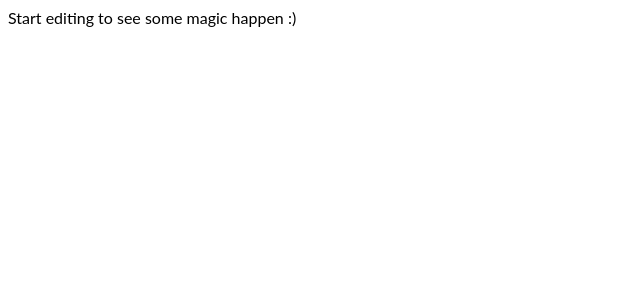
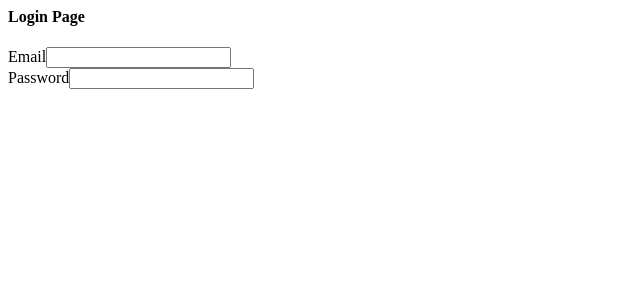
Before and after one commit to hamza-talba/angular-ivy-jwaa2r, an Angular app: page / in a window 1280 px wide. Shown: the top 300 px of the page, without its empty margins (0-640 px from the left). Built offline with nearby package versions, Linux system fonts and the light colour scheme.

Commit message:
1 file modified

```diff
--- a/src/app/app.component.html
+++ b/src/app/app.component.html
@@ -1 +1,28 @@
-<p>Start editing to see some magic happen :)</p>
+<div class="container">
+  <div class="row">
+  <div class="col-sm-12 col-md-6">
+  <div class="row justify-content-center">
+  <div class="col-sm-12">
+    <h4 class="text-center">Login Page</h4>
+  </div>
+</div>
+<div class="row">
+  <div class="col-sm-12">
+    <form action="">
+      <div class="form-group">
+        <div class="col">
+          <label for="">Email</label>
+          <input type="email" />
+        </div>
+      </div>
+      <div class="form-group">
+        <div class="col">
+          <label for="">Password</label>
+          <input type="password" />
+        </div>
+      </div>
+    </form>
+  </div>
+</div>
+  </div></div>
+</div>
```
